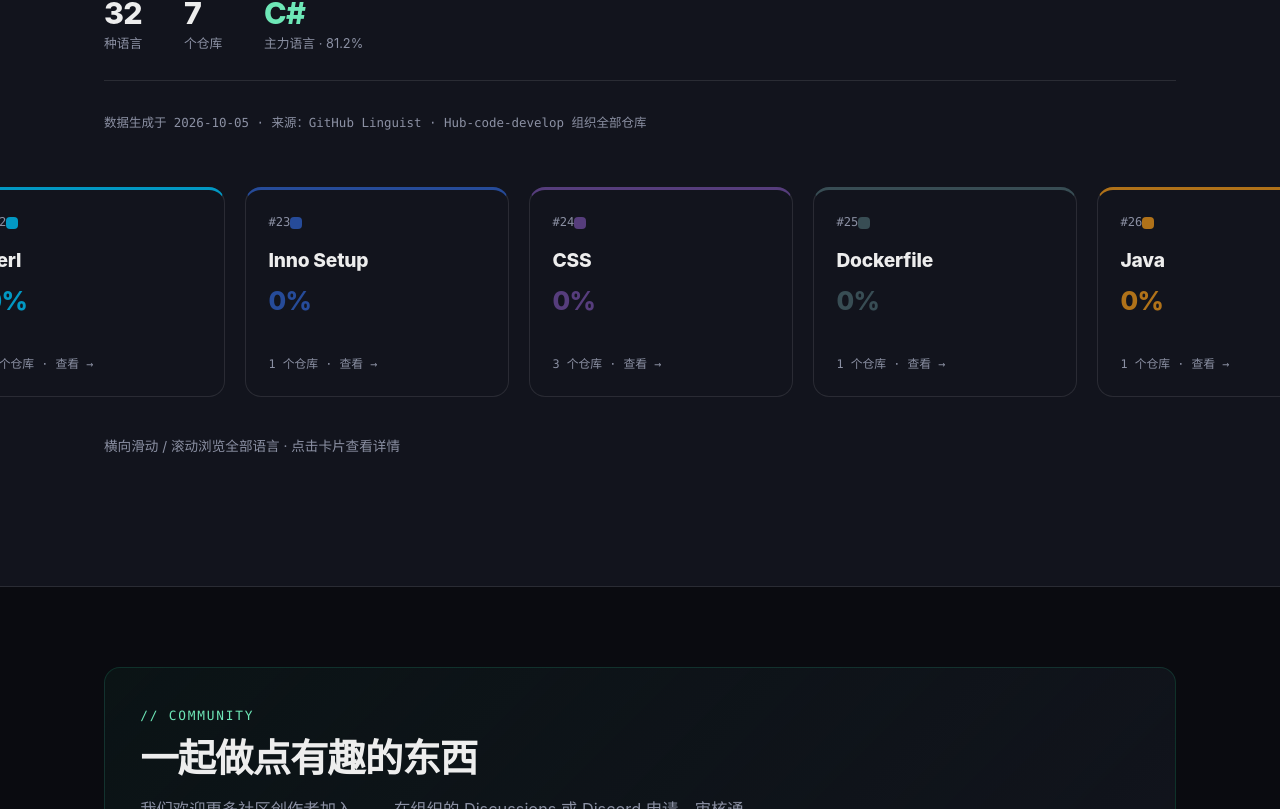
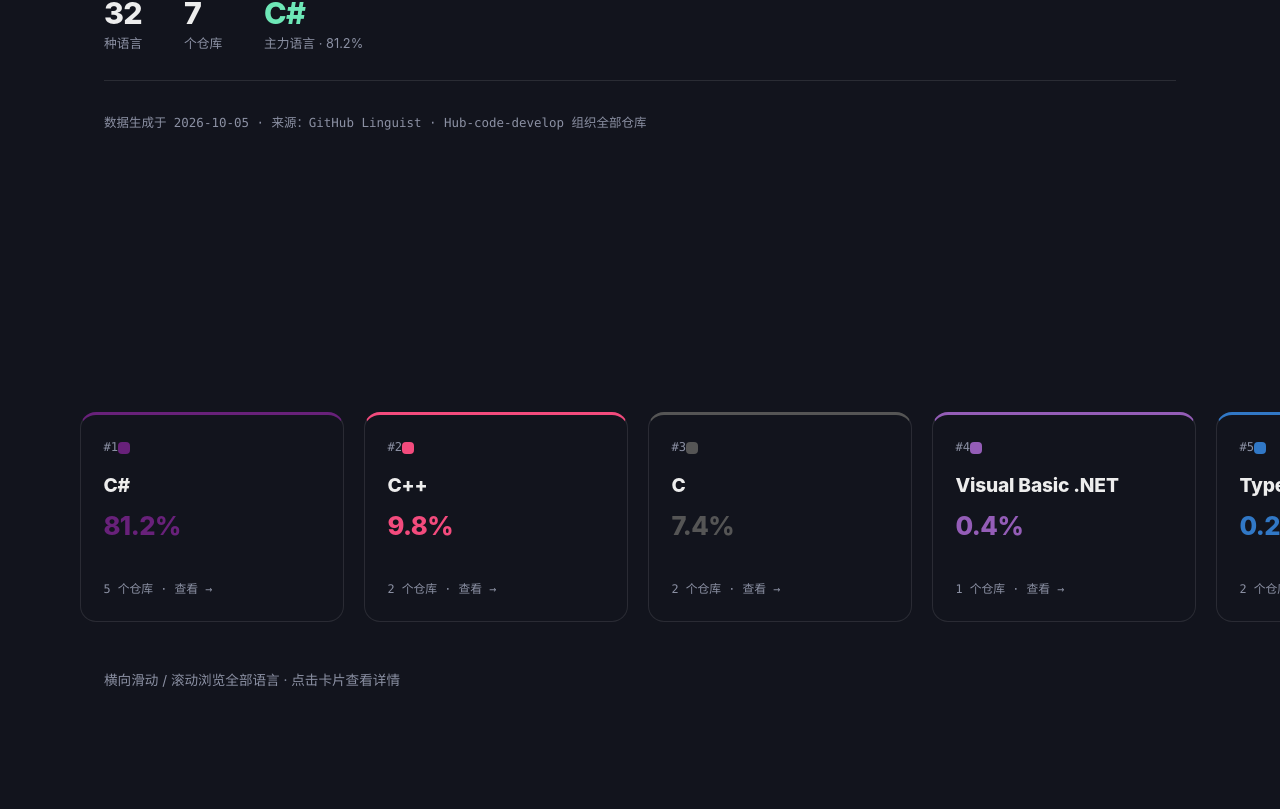
Before and after one commit to Hub-code-develop/code-web, a Vue app: page / in a window 1280 px wide. Shown: the part 951-1760 px from the top of the page. Built offline with nearby package versions, Linux system fonts and the light colour scheme; a web font is replaced by a local one.

Commit message:
fix(rail): pin section with sticky, drive horizontal slide by scroll

```diff
--- a/src/components/LanguageRail.vue
+++ b/src/components/LanguageRail.vue
@@ -18,21 +18,21 @@ let rafId: number | null = null
 
 function paint() {
   if (!railInner.value || !rail.value || !section.value) return
-  // 窄屏用原生横向滚动，不做视差位移
+  const vh = window.innerHeight
+  // 窄屏：原生横滑，不固定页面
   if (window.innerWidth < 768) {
+    section.value.style.height = ''
     railInner.value.style.transform = 'translateX(0)'
     return
   }
   const max = Math.max(0, railInner.value.scrollWidth - rail.value.clientWidth)
+  // 让 section 提供与横向位移 1:1 的「滚动跑道」：钉住期间滚动 max 像素，轨道正好走完
+  section.value.style.height = `${vh + max}px`
   const rect = section.value.getBoundingClientRect()
-  const vh = window.innerHeight
-  // 视差窗口：section 顶部从「刚进入视口底部」(rect.top=vh) 到「接近视口顶部」
-  // (rect.top≈0.2vh) 的过程中，轨道从起点平移到终点。这样当 section 仍舒适可见时，
-  // 所有卡片就已完整显示，之后继续滚动轨道保持静止，不再提前截断内容（页脚始终可达）。
-  const start = vh
-  const end = vh * 0.2
-  let p = Math.min(1, Math.max(0, (start - rect.top) / (start - end)))
-  p = p * p * (3 - 2 * p) // smoothstep 缓动：起步/收尾更柔和，避免生硬线性
+  // 仅在 section 被钉住（rect.top ≤ 0）之后才开始横向滑动，避免「提前滑动」
+  const scrolled = Math.min(max, Math.max(0, -rect.top))
+  let p = max > 0 ? scrolled / max : 0
+  p = p * p * (3 - 2 * p) // smoothstep：起止更柔和
   railInner.value.style.transform = `translateX(${-p * max}px)`
 }
 
@@ -62,6 +62,7 @@ function close() {
 
 <template>
   <section ref="section" class="rail-section">
+    <div class="rail-sticky">
       <div class="container">
         <div class="rail-head">
           <div>
@@ -98,6 +99,7 @@ function close() {
       <div class="container">
         <p class="rail-hint">横向滑动 / 滚动浏览全部语言 · 点击卡片查看详情</p>
       </div>
+    </div>
 
     <LanguageModal v-if="selected" :language="selected" @dismiss="close" />
   </section>
@@ -105,10 +107,20 @@ function close() {
 
 <style scoped>
 .rail-section {
-  padding: 1rem 0 3rem;
+  position: relative; /* 高度由 JS 设为 vh + max，提供横向滑动的滚动跑道 */
+}
+.rail-sticky {
+  position: sticky;
+  top: 0;
+  height: 100vh;
+  display: flex;
+  flex-direction: column;
+  justify-content: center;
+  gap: 2rem;
+  overflow: hidden;
 }
 .rail-head {
-  margin-bottom: 2rem;
+  margin-bottom: 0;
 }
 .rail-head .section-title {
   margin-top: 0.4rem;
@@ -205,7 +217,7 @@ function close() {
 }
 
 .rail-hint {
-  margin-top: 1.4rem;
+  margin-top: 0;
   font-size: 0.85rem;
   color: var(--muted);
 }
```
Lines whose indentation alone changed are shown as unchanged.
